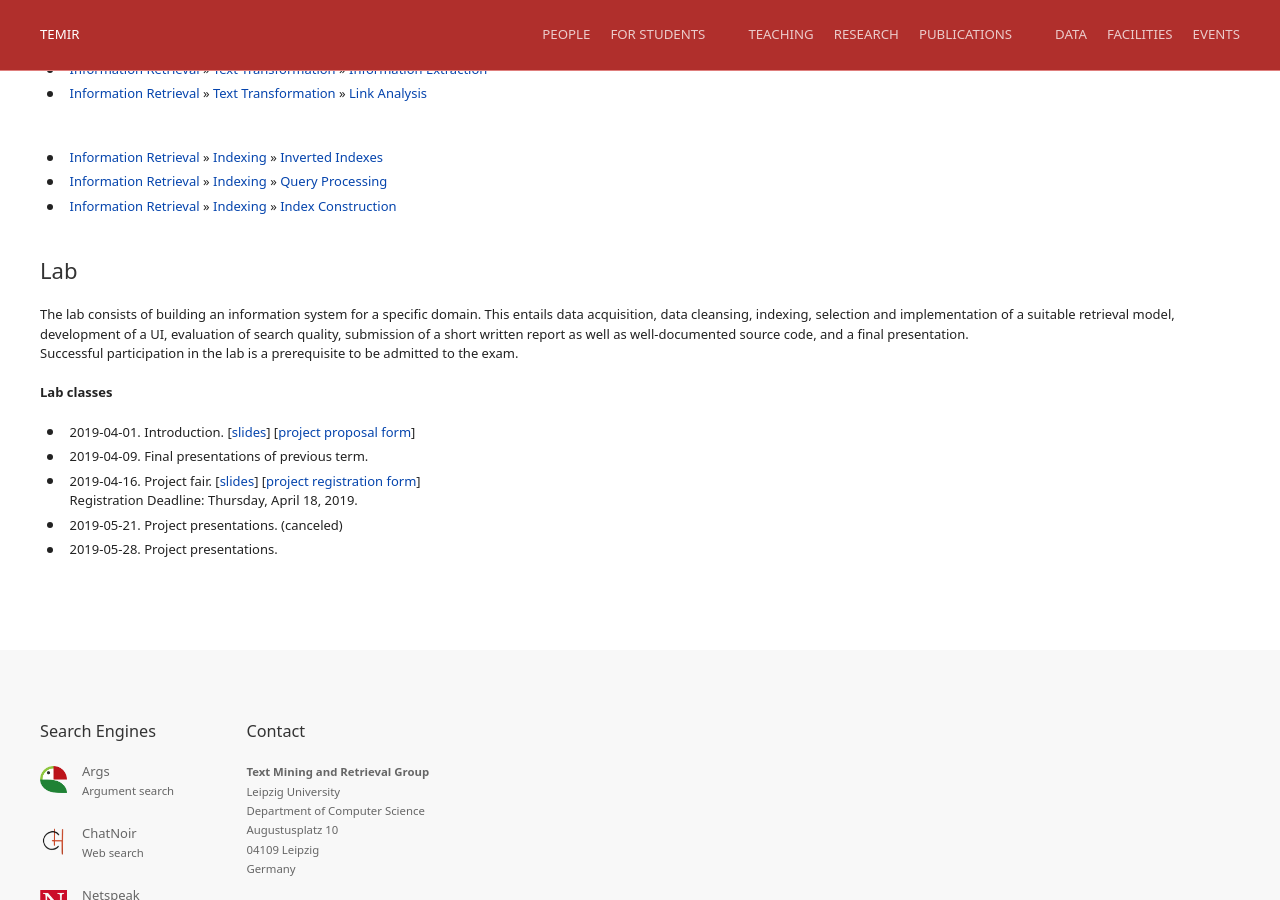
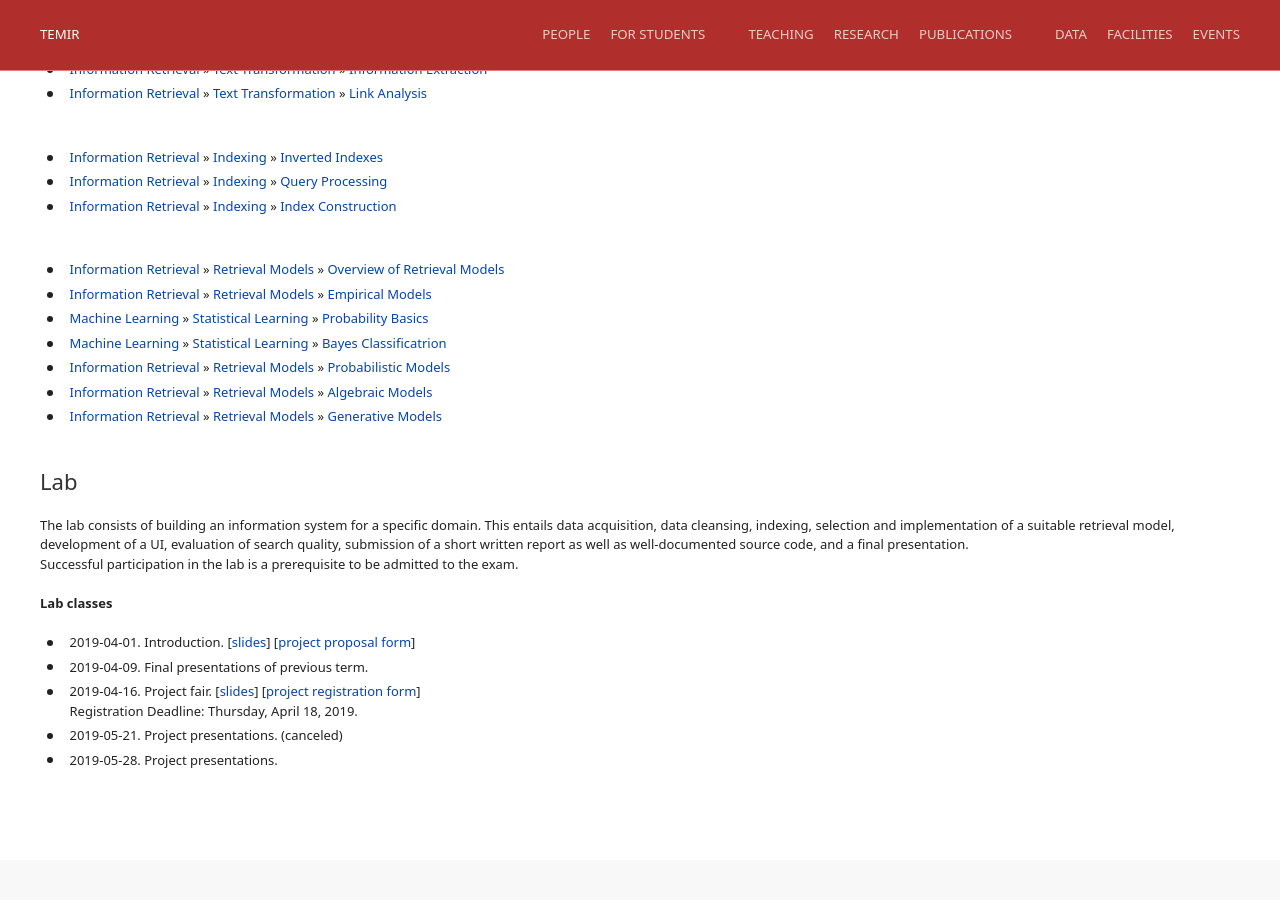
Before and after one commit to temir-org/temir-org.github.io, a Jekyll site: the page built from teaching/information-retrieval.html, in a window 1280 px wide and 900 px high, scrolled down 1001 px. Built offline with Jekyll 4.4.1, drawn with Linux system fonts in a browser that asks for light colours.

Commit message:
update teaching links

```diff
--- a/teaching/information-retrieval.html
+++ b/teaching/information-retrieval.html
@@ -117,6 +117,42 @@ description: Course page of Information Retrieval
                     class="external-link">Indexing</a>&nbsp;»&nbsp;<a
                     href="https://webis.de/downloads/lecturenotes/information-retrieval/unit-en-index-construction.pdf"
                     class="external-link">Index Construction</a></li>
+            <br /><br /></li>
+            <li><a href="https://webis.de/lecturenotes.html#information-retrieval" class="external-link">Information
+                    Retrieval</a>&nbsp;»&nbsp;<a href="https://webis.de/lecturenotes.html#part-retrieval-models"
+                    class="external-link">Retrieval Models</a>&nbsp;»&nbsp;<a
+                    href="https://webis.de/downloads/lecturenotes/information-retrieval/unit-en-retrieval-models.pdf"
+                    class="external-link">Overview of Retrieval Models</a></li>
+            <li><a href="https://webis.de/lecturenotes.html#information-retrieval" class="external-link">Information
+                    Retrieval</a>&nbsp;»&nbsp;<a href="https://webis.de/lecturenotes.html#part-retrieval-models"
+                    class="external-link">Retrieval Models</a>&nbsp;»&nbsp;<a
+                    href="https://webis.de/downloads/lecturenotes/information-retrieval/unit-en-rm-empirical.pdf"
+                    class="external-link">Empirical Models</a></li>
+            <li><a href="https://webis.de/lecturenotes.html#machine-learning" class="external-link">Machine
+                    Learning</a>&nbsp;»&nbsp;<a href="https://webis.de/lecturenotes.html#part-statistical-learning"
+                    class="external-link">Statistical Learning</a>&nbsp;»&nbsp;<a
+                    href="https://webis.de/downloads/lecturenotes/machine-learning/unit-en-probability-basics.pdf"
+                    class="external-link">Probability Basics</a></li>
+            <li><a href="https://webis.de/lecturenotes.html#machine-learning" class="external-link">Machine
+                    Learning</a>&nbsp;»&nbsp;<a href="https://webis.de/lecturenotes.html#part-statistical-learning"
+                    class="external-link">Statistical Learning</a>&nbsp;»&nbsp;<a
+                    href="https://webis.de/downloads/lecturenotes/machine-learning/unit-en-bayesian-learning.pdf"
+                    class="external-link">Bayes Classificatrion</a></li>
+            <li><a href="https://webis.de/lecturenotes.html#information-retrieval" class="external-link">Information
+                    Retrieval</a>&nbsp;»&nbsp;<a href="https://webis.de/lecturenotes.html#part-retrieval-models"
+                    class="external-link">Retrieval Models</a>&nbsp;»&nbsp;<a
+                    href="https://webis.de/downloads/lecturenotes/information-retrieval/unit-en-rm-probabilistic.pdf"
+                    class="external-link">Probabilistic Models</a></li>
+            <li><a href="https://webis.de/lecturenotes.html#information-retrieval" class="external-link">Information
+                    Retrieval</a>&nbsp;»&nbsp;<a href="https://webis.de/lecturenotes.html#part-retrieval-models"
+                    class="external-link">Retrieval Models</a>&nbsp;»&nbsp;<a
+                    href="https://webis.de/downloads/lecturenotes/information-retrieval/unit-en-rm-algebraic.pdf"
+                    class="external-link">Algebraic&nbsp;Models</a></li>
+            <li><a href="https://webis.de/lecturenotes.html#information-retrieval" class="external-link">Information
+                    Retrieval</a>&nbsp;»&nbsp;<a href="https://webis.de/lecturenotes.html#part-retrieval-models"
+                    class="external-link">Retrieval Models</a>&nbsp;»&nbsp;<a
+                    href="https://webis.de/downloads/lecturenotes/information-retrieval/unit-en-rm-generative.pdf"
+                    class="external-link">Generative Models</a></li>
         </ul>
         </ul>
         <h2>Lab</h2>
```
Also changed, not shown: teaching/part-two-ads.html (+18 -0 lines).
